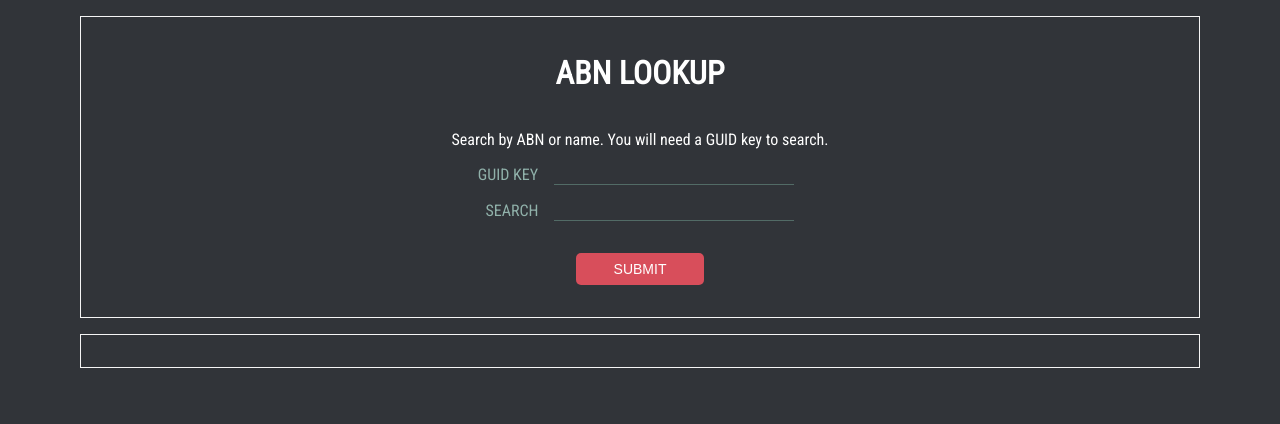
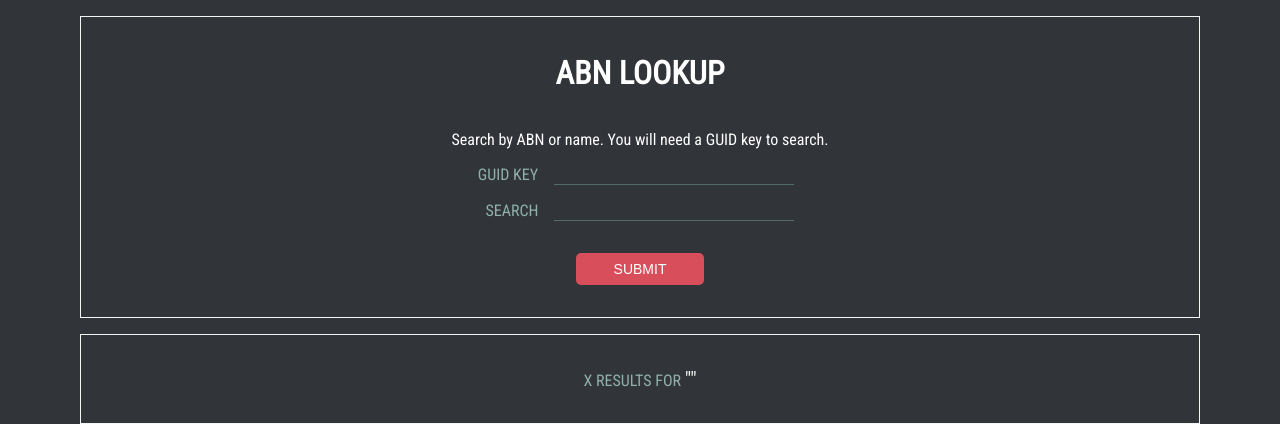
Before and after one commit to puyanwei/company-finder, a React (Create React App) app: page / in a window 1280 px wide. Shown: the top 424 px of the page. Built offline with nearby package versions, Linux system fonts and the light colour scheme.

Commit message:
More cleanup on results panel, template for result number

```diff
--- a/src/pages/Home.jsx
+++ b/src/pages/Home.jsx
@@ -78,19 +78,20 @@ const Home = () => {
 
                 {isError ? <p className="error-message">GUID Key is incorrect, please check again</p> : null}
             </div>
+            <>
+                {isLoading ? (<h2>LOADING...</h2>)
+                : (
+                <div className="results-container">
+                    <p className="query-message">X RESULTS FOR <span className="query">"{queryValue.current.value}"</span></p>
+                    <ul>
+                        <Company companyData={data} />
+                    </ul>
+                </div>
+                )}
+            </>
+        </>
+    )
+}
 
-            <div className="results-container">
-                {isLoading ? <h2>LOADING...</h2>
-                : data ? (
-                        <>
-                            <p className="query-message">RESULTS FOR <span className="query">"{queryValue.current.value}"</span></p>
-                            <ul>
-                                <Company key={`${data.Abn}`} companyData={data} />
-                            </ul>
-                        </>
-                ) : null}
-            </div>
-        </>)
-};
 
 export default Home;
```
